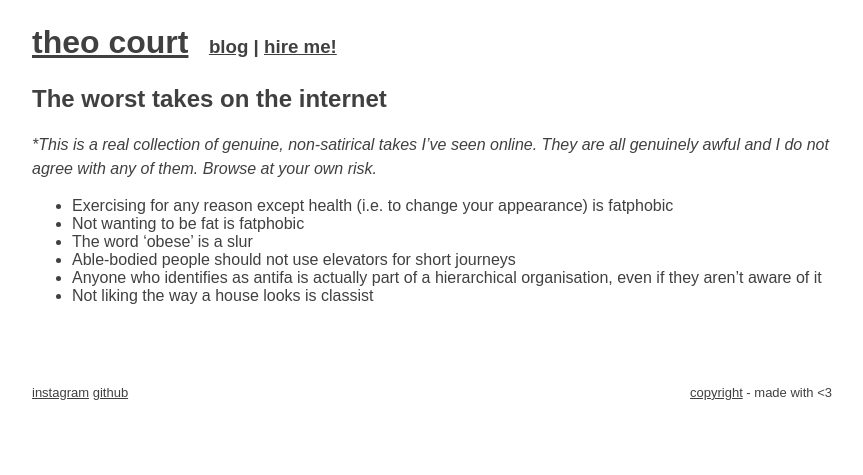
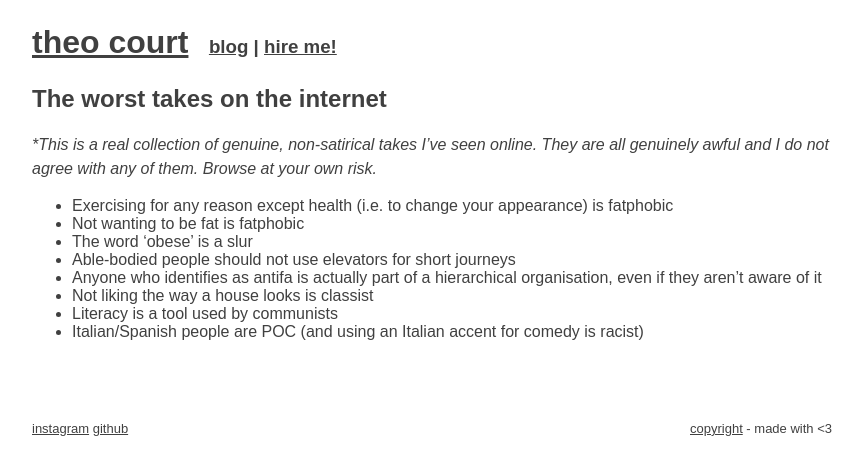
Before and after one commit to ttccourt/ttccourt.com, a Jekyll site: the page built from _posts/2021-07-19-the-worst-takes-on-the-internet.md, in a window 1280 px wide. Shown: the top 475 px of the page, without its empty margins (28-891 px from the left). Built offline with Jekyll 4.4.1, drawn with Linux system fonts in a browser that asks for light colours.

Commit message:
Update 2021-07-19-the-worst-takes-on-the-internet.md

```diff
--- a/_posts/2021-07-19-the-worst-takes-on-the-internet.md
+++ b/_posts/2021-07-19-the-worst-takes-on-the-internet.md
@@ -12,3 +12,5 @@ show_title: true
 - Able-bodied people should not use elevators for short journeys
 - Anyone who identifies as antifa is actually part of a hierarchical organisation, even if they aren't aware of it
 - Not liking the way a house looks is classist
+- Literacy is a tool used by communists
+- Italian/Spanish people are POC (and using an Italian accent for comedy is racist)
```
